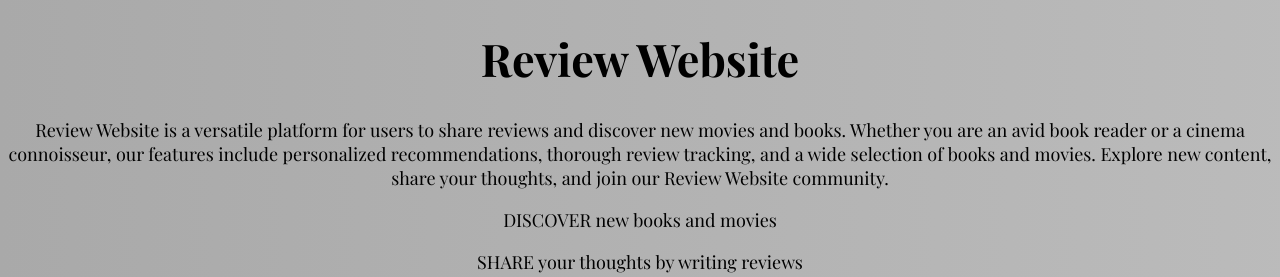
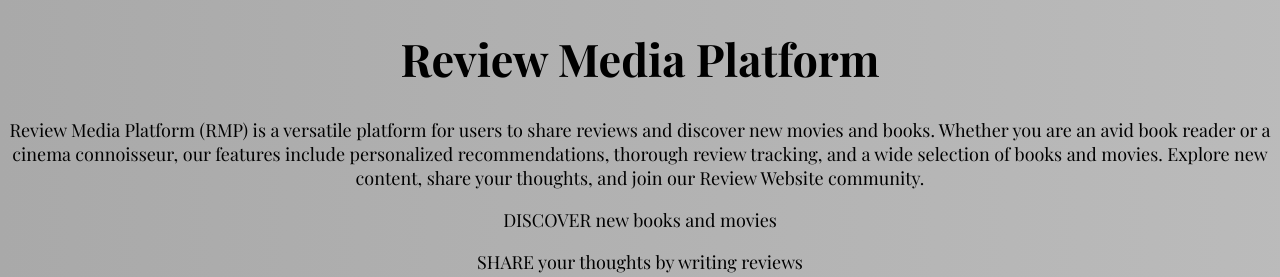
Before and after one commit to ReyMPerez/RP-2024-2025-ISP, a plain HTML site: page index.html in a window 1280 px wide. Shown: the part 526-803 px from the top of the page. Drawn offline with nearby package versions, Linux system fonts and the light colour scheme.

Commit message:
Changes the title of the website
*Changed the title of the website from Review Website to Review Media Platform

```diff
--- a/index.html
+++ b/index.html
@@ -21,9 +21,9 @@
         <a href="https://www.wallpaperflare.com/search?wallpaper=cinematography" target="_blank"><img src="https://c0.wallpaperflare.com/preview/57/497/73/movie-reel-projector-film.jpg" class="column" style="width:49vw;height:auto;filter:brightness(55%);"></a>
     </div>
 
-    <h1>Review Website</h1>
+    <h1>Review Media Platform</h1>
 
-    <p>Review Website is a versatile platform for users to share reviews and discover new movies and books. Whether you are an avid book reader or a cinema connoisseur, our features include personalized recommendations, thorough review tracking, and a wide selection of books and movies. Explore new content, share your thoughts, and join our Review Website community.</p>
+    <p>Review Media Platform (RMP) is a versatile platform for users to share reviews and discover new movies and books. Whether you are an avid book reader or a cinema connoisseur, our features include personalized recommendations, thorough review tracking, and a wide selection of books and movies. Explore new content, share your thoughts, and join our Review Website community.</p>
     <p>DISCOVER new books and movies</p>
     <p>SHARE your thoughts by writing reviews</p>
     <p>ENJOY great stories</p>
```
Also changed, not shown: login.html (+1 -1 lines), signup.html (+1 -1 lines).
